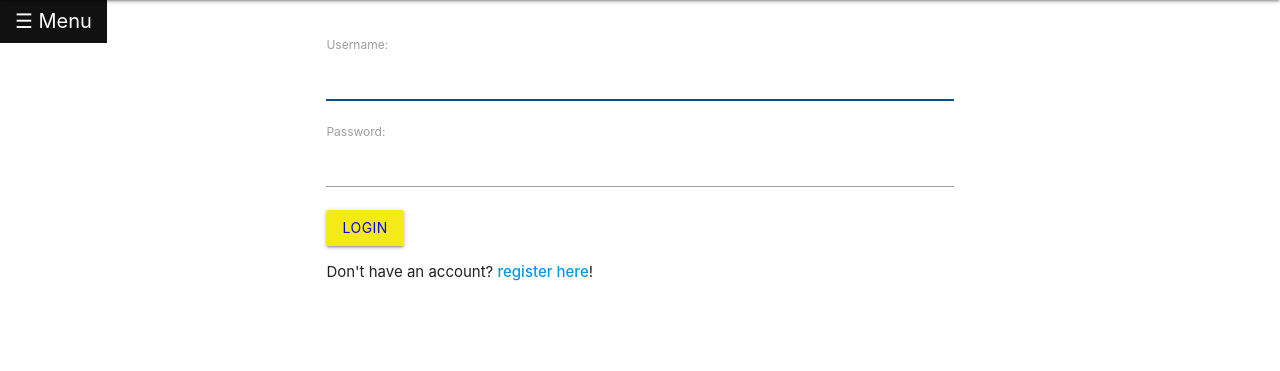
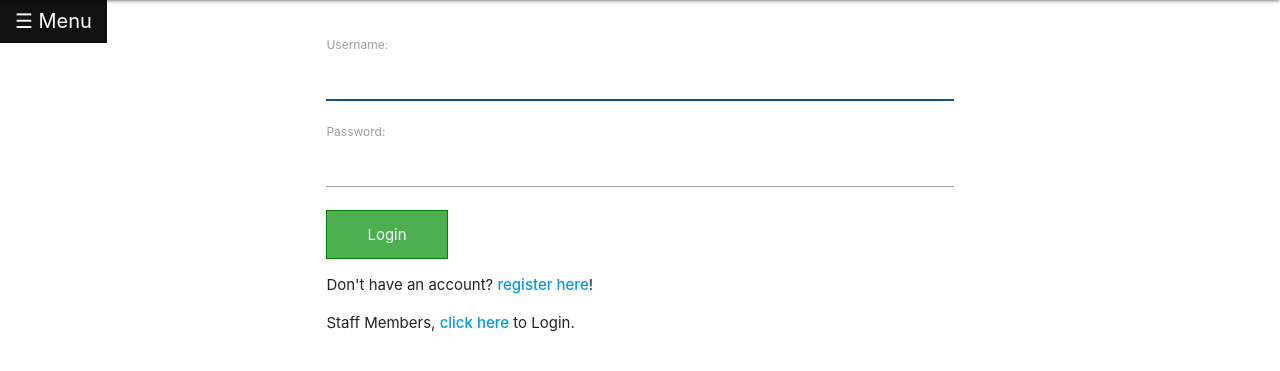
Before and after one commit to pixlmaster/FoodMania, a Django app: page /login/ in a window 1280 px wide. Shown: the part 64-435 px from the top of the page. Run offline with Django 3.2, Linux system fonts and the light colour scheme.

Commit message:
added styling and fixed login

```diff
--- a/main/templates/main/Restaurant.html
+++ b/main/templates/main/Restaurant.html
@@ -13,7 +13,7 @@
 }
 #check button:hover {background-color: #3e8e41}
 </style>
-
+<body style="background-color:#E6E6E6 ;">
     <div class="row">
         <h4>{{ rest_name }}</h4>
       <table>
@@ -62,6 +62,7 @@
   </div>
      </form>
     </div>
+</body>
 
 <script type="text/javascript">
   function calculateTotal() {
--- a/main/templates/main/about.html
+++ b/main/templates/main/about.html
@@ -13,7 +13,7 @@ h1, h2, h3, h4, h5, h6 {
   letter-spacing: 5px;
 }
 </style>
-<body>
+<body style="background-color:#F1F1F1 ;">
 
 
 <!-- Header -->
--- a/main/templates/main/cart.html
+++ b/main/templates/main/cart.html
@@ -2,7 +2,7 @@
 
 {% block content %}
 
-
+<body style="background-color:#E6E6E6 ;">
 <h4>{{rest_name}}</h4>
     <div class="row">
       <table id = "myTable" >
@@ -37,5 +37,5 @@
       </table>
 
     </div>
-
+</body>
 {% endblock %}
--- a/main/templates/main/home.html
+++ b/main/templates/main/home.html
@@ -23,6 +23,9 @@
 		<img title="Food-Mania" src="{% static 'main/images/logo.png' %}" alt="Food-Mania" style="widht:400px;height:100px; align-self: "middle" id="logo">
 	</a>
 	<br><br>
+	{% if user.is_authenticated %}
+
+	{% else %}
 	<div id="login-Buttons" align="middle">
 		<a href=login title="click here to log-in">
 			<button>Log-in</button>
@@ -32,6 +35,7 @@
 		</a>
 	</div>
 	<br> <br>
+	{% endif %}
 	<form name = "search-form" class = "search-form" method = "POST" action = "/search" >
 		{% csrf_token %}
 		<input type = "text" name = "search" placeholder = "Search Restaurant">
--- a/main/templates/main/includes/cards.html
+++ b/main/templates/main/includes/cards.html
@@ -2,10 +2,10 @@
  <br><br>
   <div class="row">
     {% for rest in restaurants %}
-    <div class="col s8 m5">
+    <div class="col s8 m6">
       <div class="card">
         <div class="card-image">
-          <img src="{{ rest.Restaurant_image.url }}" height="400" width="400">
+          <img src="{{ rest.Restaurant_image.url }}" height="500" width="400">
           <span class="card-title">{{rest.Restaurant_name}}</span>
         </div>
         <div class="card-content">
--- a/main/templates/main/login.html
+++ b/main/templates/main/login.html
@@ -1,13 +1,27 @@
 {% extends 'main/header.html' %}
 
 {% block content %}
-
+<style>
+#btn button {
+  background-color: #4CAF50;
+  border: 1px solid green;
+  color: white;
+  padding: 15px 40px;
+  cursor: pointer;
+}
+#btn button:hover {background-color: #3e8e41}
+</style>
     <div class="container">
         <form method="POST">
         {% csrf_token %}
         {{form.as_p}}
-            <button style="background-color:#F4EB16; color:blue" class="btn btn-outline-info" type="submit">Login</button>
+        <div id="btn" >
+            <button  class="butn" type="submit">Login</button>
+        </div>
         </form>
-        Don't have an account? <a href="/register" target="blank"><strong>register here</strong></a>!
+       	<p>
+        	Don't have an account? <a href="/register" target="blank"><strong>register here</strong></a>!
+        </p>
+        Staff Members, <a href="/admin/" target="blank"><strong>click here</strong></a> to Login.
     </div>
 {% endblock %}
```
Also changed, not shown: main/templates/main/search.html (+6 -10 lines), db.sqlite3, media/images/heritage.jpg (added).
